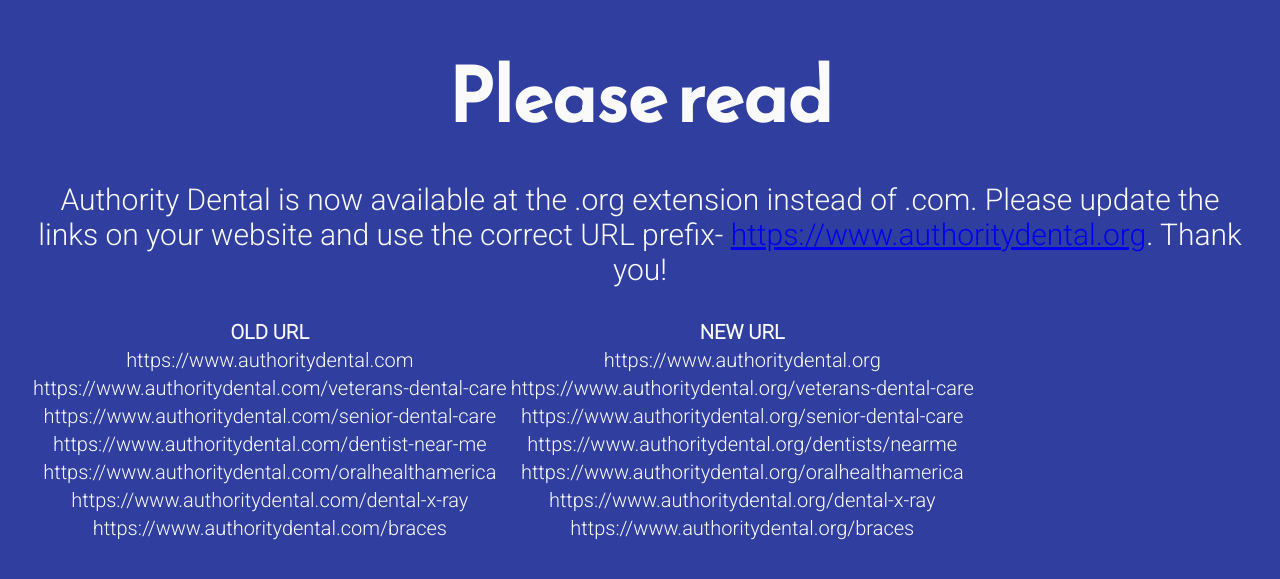
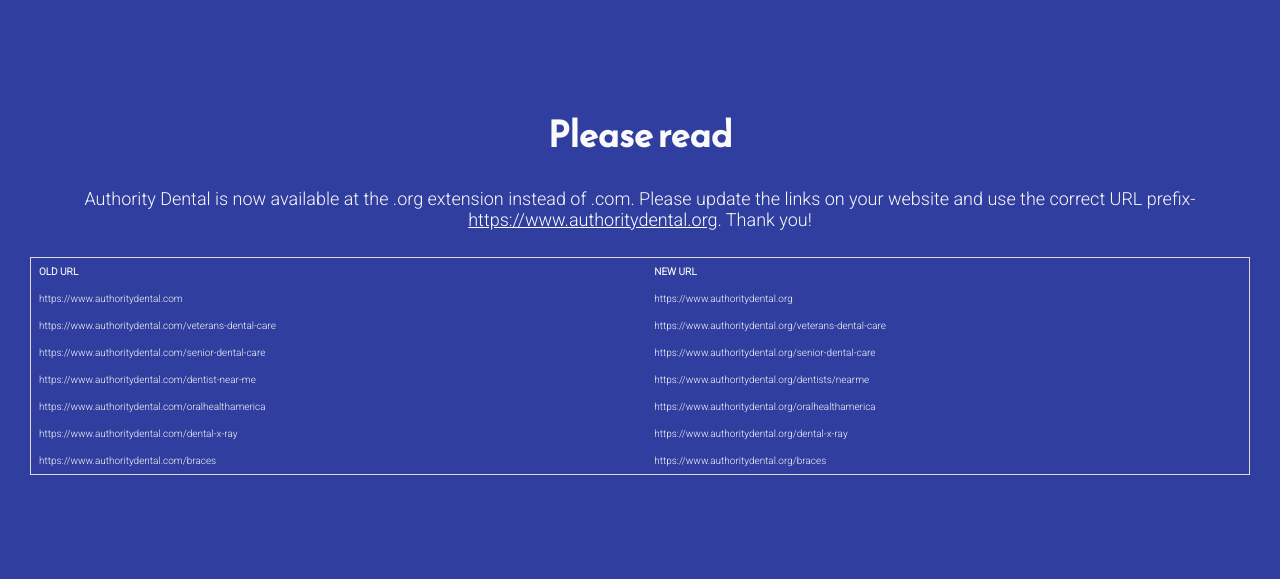
Before and after one commit to authoritydental/dgc, a plain HTML site: page index.html in a window 1280 px wide. Shown: the part 109-688 px from the top of the page. Drawn offline with Linux system fonts and the light colour scheme.

Commit message:
Update styles.css

```diff
--- a/css/styles.css
+++ b/css/styles.css
@@ -2,30 +2,7 @@
 
 html {
 	font-family: 'Roboto', sans-serif;
-}
-
-@media (min-width: 576px) {
-	html {
-		font-size: 14px;
-	}
-}
-
-@media (min-width: 768px) {
-	html {
-		font-size: 16px;
-	}
-}
-
-@media (min-width: 992px) {
-	html {
-		font-size: 18px;
-	}
-}
-
-@media (min-width: 1200px) {
-	html {
-		font-size: 20px;
-	}
+	font-size: 18px;
 }
 
 .icons-social i {
@@ -33,6 +10,23 @@ html {
 }
 
 /* Custom Styles */
+
+a:link, a:visited {
+	color:white;
+}
+
+table {
+  border-collapse: collapse;
+  border-spacing: 0;
+  width: 100%;
+  border: 1px solid #ddd;
+  font-size:10px;
+}
+
+th, td {
+  text-align: left;
+  padding: 8px;
+}
 
 main {
 	display: flex;
@@ -45,12 +39,12 @@ main {
 
 main > .intro {
 	font-family: 'Reem Kufi', sans-serif;
-	font-size: 3.75em;
+	font-size: 2em;
 	font-weight: 600;
 }
 
 main > .tagline {
-	font-size: 1.5rem;
+	font-size: 1rem;
 	margin: 1.5rem 0;
 	font-weight: 100;
 }
@@ -66,6 +60,6 @@ main > .tagline {
 .devto svg {
 	margin-bottom: -0.20rem;
 	margin-left: 0.675rem;;
-	width: 2.65rem;
-	height: 2.65rem;
+	width: 1rem;
+	height: 1rem;
 }
```
